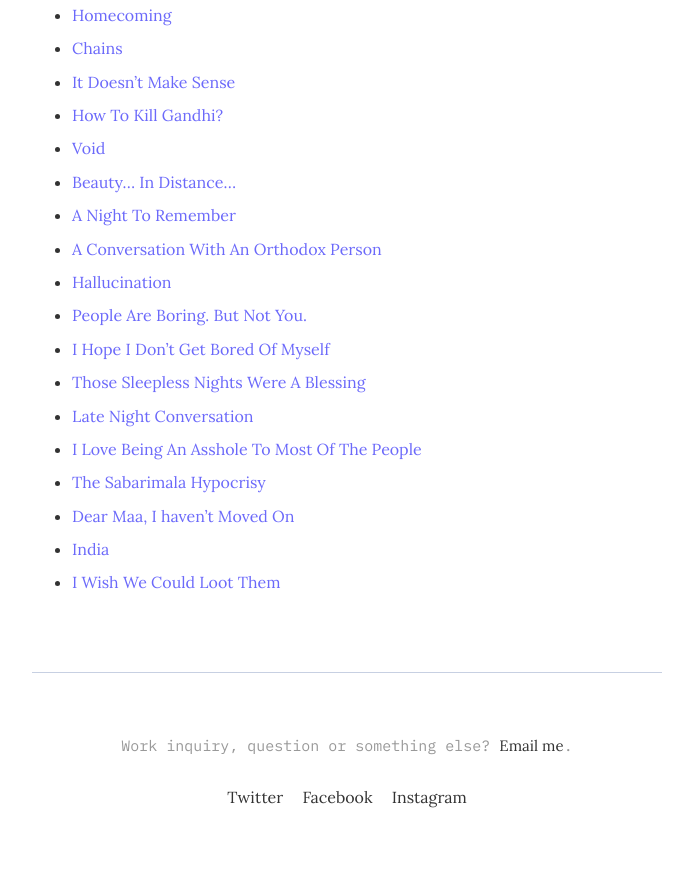
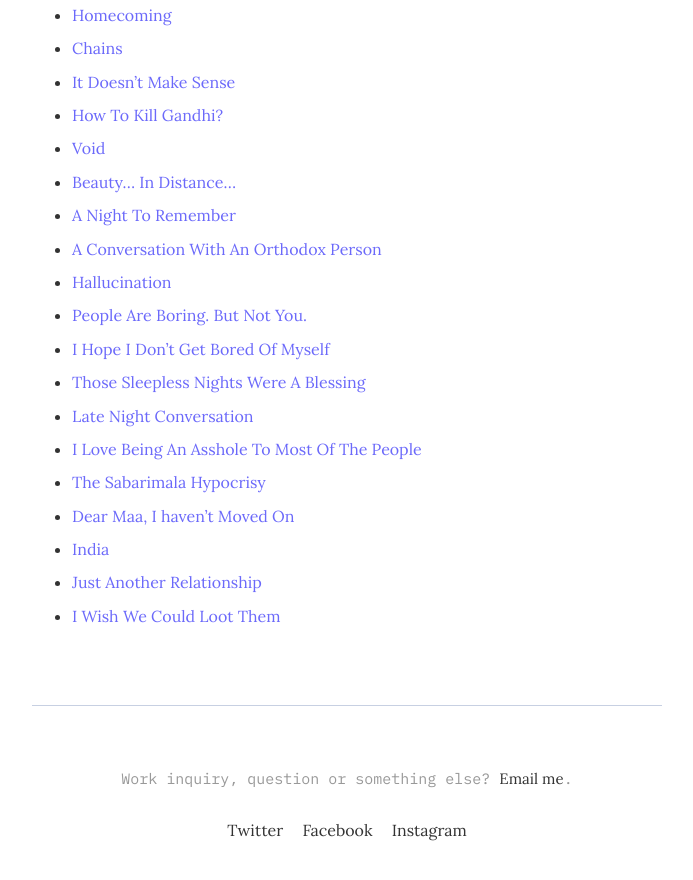
Before and after one commit to argumentativeyouth/pblog, a Jekyll site: the page built from _pages/all-posts.md, in a window 1280 px wide and 900 px high, scrolled down 872 px. Shown: the top 880 px of the window, without its empty margins (293-986 px from the left). Built offline with Jekyll 4.4.1, drawn with Linux system fonts in a browser that asks for light colours.

Commit message:
Update all-posts.md

```diff
--- a/_pages/all-posts.md
+++ b/_pages/all-posts.md
@@ -40,4 +40,5 @@ image:
 * [The Sabarimala Hypocrisy](https://pritams.blog/the-sabarimala-hypocrisy/)
 * [Dear Maa, I haven't Moved On](https://pritams.blog/no-i-have-not-moved-on/)
 * [India](https://pritams.blog/india/)
+* [Just Another Relationship](https://pritams.blog/just-another-relationship/)
 * [I Wish We Could Loot Them](https://pritams.blog/i-wish-we-could-loot-them/)
```
